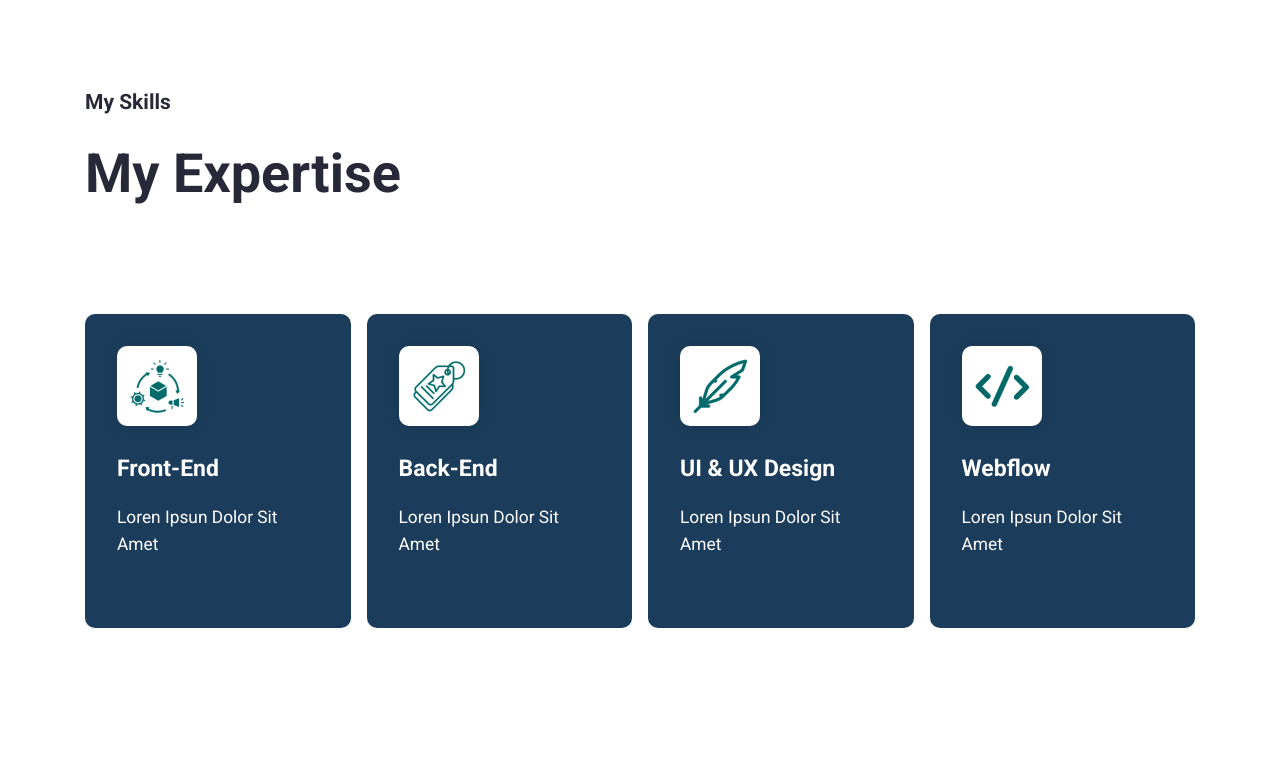
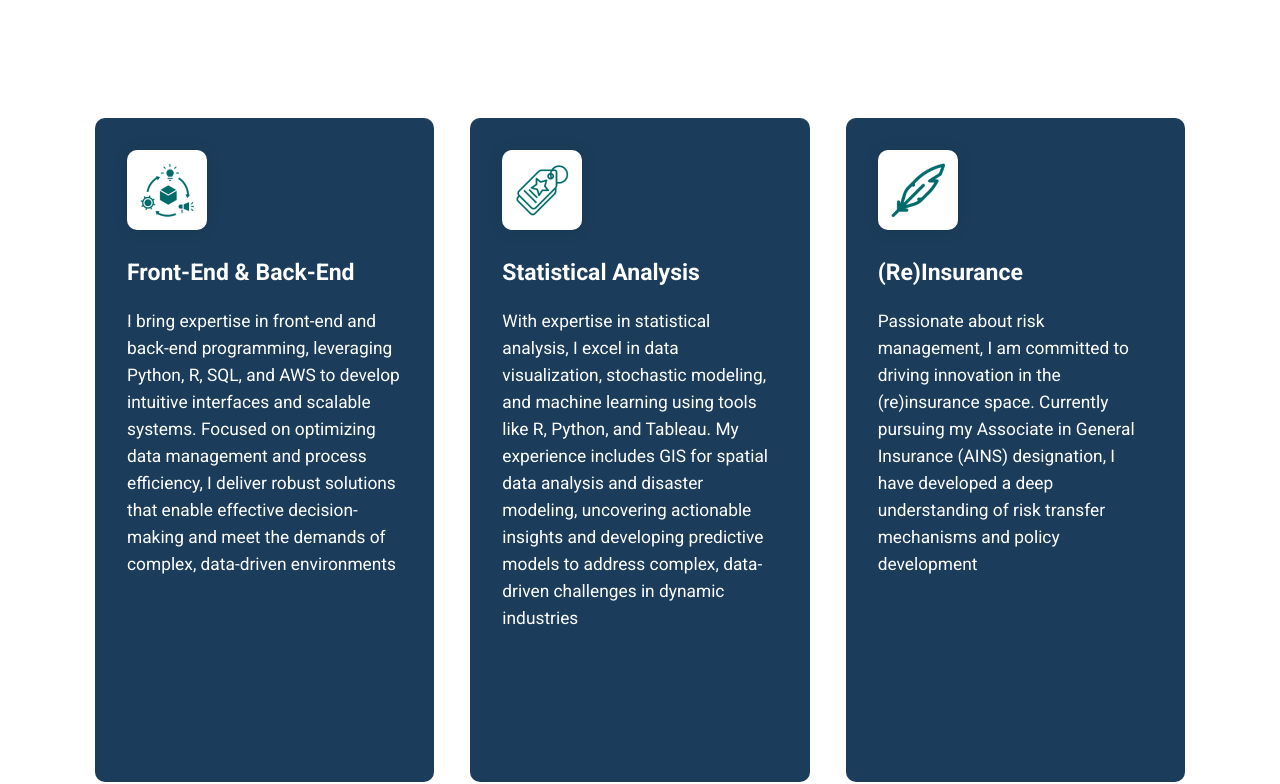
Before and after one commit to smparra/website, a React (Create React App) app: page / in a window 1280 px wide. Shown: the part 1058-1842 px from the top of the page. Built offline with nearby package versions, Linux system fonts and the light colour scheme.

Commit message:
Updated Skills

```diff
--- a/src/App.css
+++ b/src/App.css
@@ -220,7 +220,7 @@ h3{
 .hero-section{
     display: grid;
     grid-template-columns: repeat(2, 1fr);
-    padding: 133px 85px 133px;
+    padding: 60px 85px 0px 85px;
     align-items: center;
     justify-content: space-between;
     gap: 32px;
@@ -536,6 +536,17 @@ select {
 
   /* Footer Start */
 /* Footer Starts */
+
+.footer-content, .footer-link, .footer-text {
+  color: white; /* Set text color to white */
+  font-size: 14px; /* Match the font size of "Privacy Policy" */
+  cursor: pointer; /* Ensure the cursor indicates clickable links */
+}
+
+.footer-link {
+  text-decoration: none; /* Remove underline from links */
+}
+
 .footer-container {
     display: flex;
     padding: 0px 85px 100px 85px;
--- a/src/Pages/Home/Footer.jsx
+++ b/src/Pages/Home/Footer.jsx
@@ -6,7 +6,7 @@ function Footer() {
     <footer className="footer-container">
       <hr className="divider" />
       <div className="footer-content-container">
-        <p className="footer-content">Made by Segundo</p>
+        <p className="footer-content footer-text" style={{color: 'white', fontSize: '14px'}}>Segundo Parra</p>
         <div className="footer-social-icon">
           <ul>
             <li>
@@ -17,7 +17,7 @@ function Footer() {
                 offset={-70}
                 duration={500}
                 to="Privacy_Policy"
-                className="text-sm"
+                className="text-sm footer-link"
               >
                 Privacy Policy
               </Link>
@@ -30,7 +30,7 @@ function Footer() {
                 offset={-70}
                 duration={500}
                 to="Terms_of_Service"
-                className="text-sm"
+                className="text-sm footer-link"
               >
                 Terms of Service
               </Link>
@@ -43,7 +43,7 @@ function Footer() {
                 offset={-70}
                 duration={500}
                 to="Cookies_Settings"
-                className="text-sm"
+                className="text-sm footer-link"
               >
                 Cookies Settings
               </Link>
--- a/src/Pages/Home/MySkills.jsx
+++ b/src/Pages/Home/MySkills.jsx
@@ -7,13 +7,13 @@ export default function MySkills(){
                 <p className="section-title">My Skills</p>
                 <h2 className="skills-section-heading">My Expertise</h2>
             </div>
-            <div className="skills-section-container">
+            <div className="skills-section-container" style={{ display: 'flex', flexWrap: 'wrap' }}>
                 {data?.skills.map((item,index) =>(
-                    <div key={index} className="skills-section-card">
+                    <div key={index} className="skills-section-card" style={{ flex: '1 1 200px', margin: '10px', display: 'flex', flexDirection: 'column', height: '600px' }}>
                         <div className="skills-section-img">
                             <img src={item.source} alt="Product Chain" />
                         </div>
-                        <div className="skills-section-card-content">
+                        <div className="skills-section-card-content" style={{ paddingBottom: '20px', flexGrow: 1 }}>
                             <h3 className="skills-section-title" style={{color: "white"}}>
                                 {item.title}
                             </h3>
--- a/src/data/index.json
+++ b/src/data/index.json
@@ -3,26 +3,26 @@
         {
             "id": "1",
             "source": "./img/product-chain-1.png",
-            "title": "Front-End",
-            "description": "Loren Ipsun Dolor Sit Amet"
+            "title": "Front-End & Back-End",
+            "description": "I bring expertise in front-end and back-end programming, leveraging Python, R, SQL, and AWS to develop intuitive interfaces and scalable systems. Focused on optimizing data management and process efficiency, I deliver robust solutions that enable effective decision-making and meet the demands of complex, data-driven environments"
         },
         {
             "id": "2",
             "source": "./img/tag-1.png",
-            "title": "Back-End",
-            "description": "Loren Ipsun Dolor Sit Amet"
+            "title": "Statistical Analysis",
+            "description": "With expertise in statistical analysis, I excel in data visualization, stochastic modeling, and machine learning using tools like R, Python, and Tableau. My experience includes GIS for spatial data analysis and disaster modeling, uncovering actionable insights and developing predictive models to address complex, data-driven challenges in dynamic industries"
         },
         {
             "id": "3",
             "source": "./img/feather-pen-2.png",
-            "title": "UI & UX Design",
-            "description": "Loren Ipsun Dolor Sit Amet"
+            "title": "(Re)Insurance",
+            "description": "Passionate about risk management, I am committed to driving innovation in the (re)insurance space. Currently pursuing my Associate in General Insurance (AINS) designation, I have developed a deep understanding of risk transfer mechanisms and policy development"
         },
         {
             "id": "4",
             "source": "./img/feather-pen-1.png",
-            "title": "Webflow",
-            "description": "Loren Ipsun Dolor Sit Amet"
+            "title": "AI Automation",
+            "description": "Fueled by a passion for artificial intelligence, I have embarked on building an AI Automation business. My focus is on leveraging AI to streamline and revolutionize business processes, enabling organizations to achieve new levels of efficiency and innovation in their operations"
         }
     ],
     "portfolio":[
```
